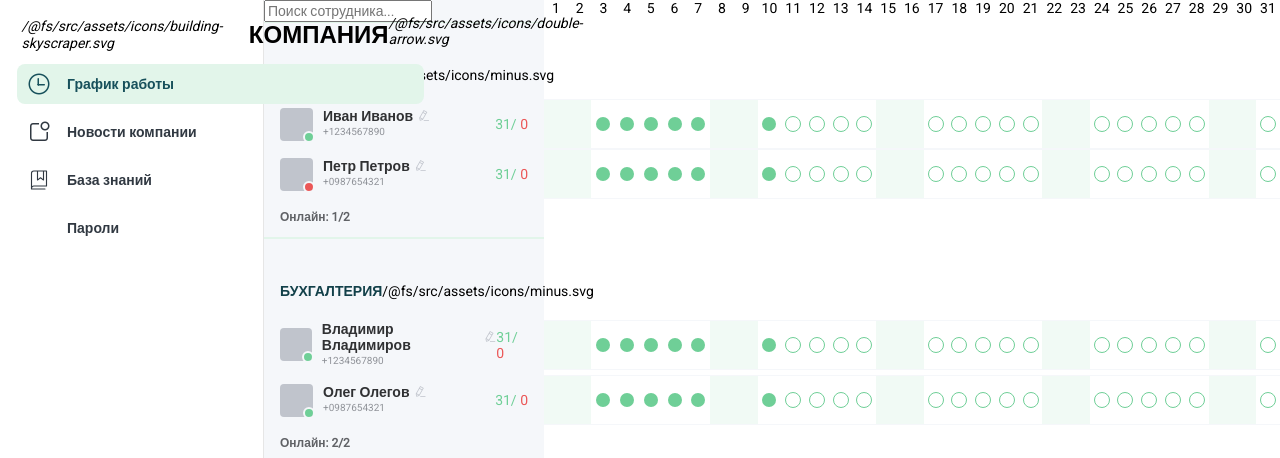
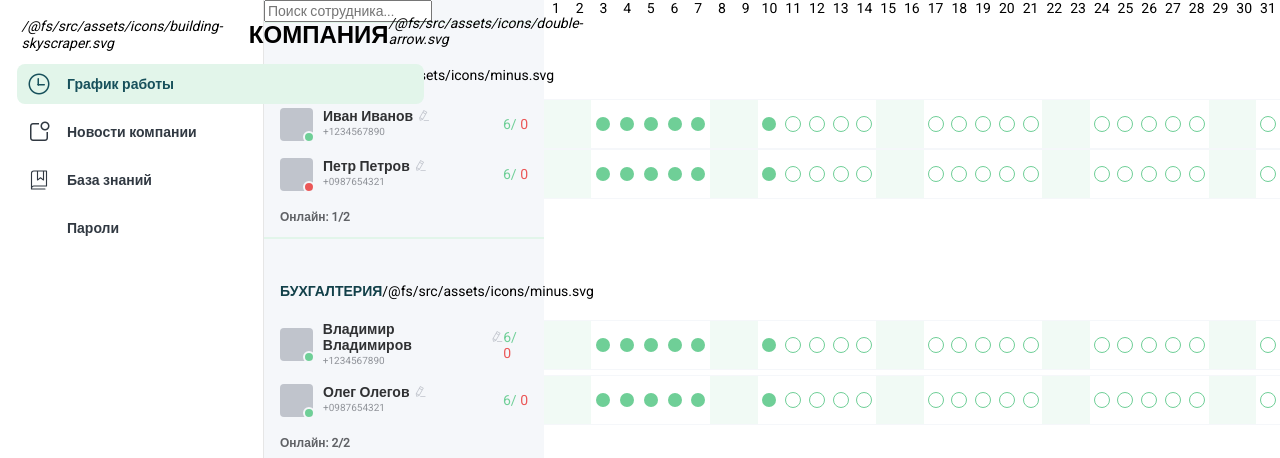
Before and after one commit to Zasetsky/nav-menu, a Vue app: page / in a window 1280 px wide. Shown: the top 458 px of the page. Built offline with nearby package versions, Linux system fonts and the light colour scheme; some icons are missing; a web font is replaced by a local one.

Commit message:
correct day counter(without holliday)

```diff
--- a/src/components/work-schedule.components/EmployeeInfo.vue
+++ b/src/components/work-schedule.components/EmployeeInfo.vue
@@ -41,7 +41,14 @@ export default defineComponent({
   setup(props) {
     const employeeStatuses = computed(() => {
       if (!props.employee.dates) return [];
-      return Object.values(props.employee.dates).map((date) => date.status);
+      return Object.entries(props.employee.dates)
+        .filter(([dateStr, _]) => {
+          const date = new Date(dateStr);
+          const isWeekend = date.getDay() === 0 || date.getDay() === 6;
+          const isFuture = date > new Date();
+          return !isWeekend && !isFuture;
+        })
+        .map(([_, dateData]) => dateData.status);
     });
 
     const successAndWarningStatuses = computed(() => {
```
